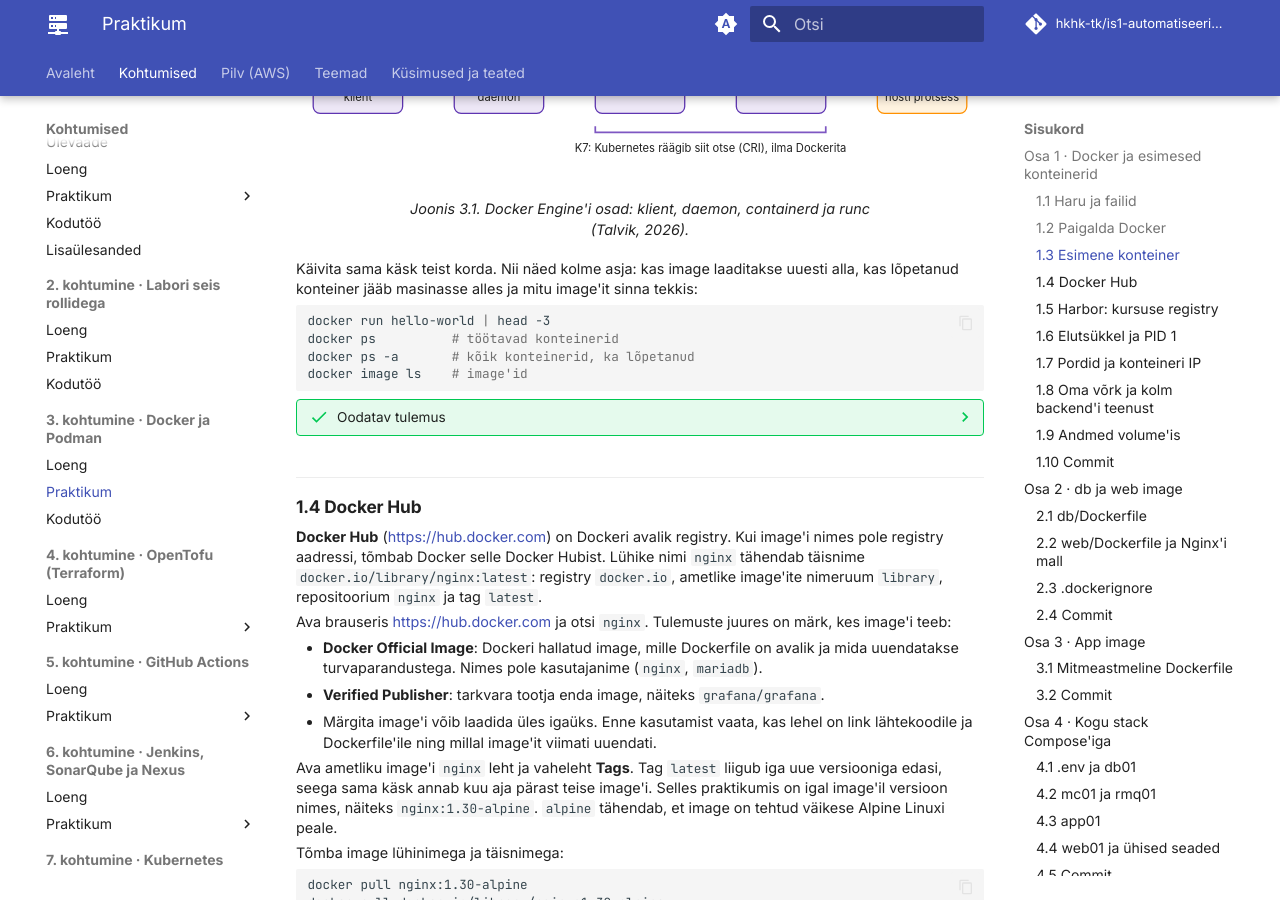
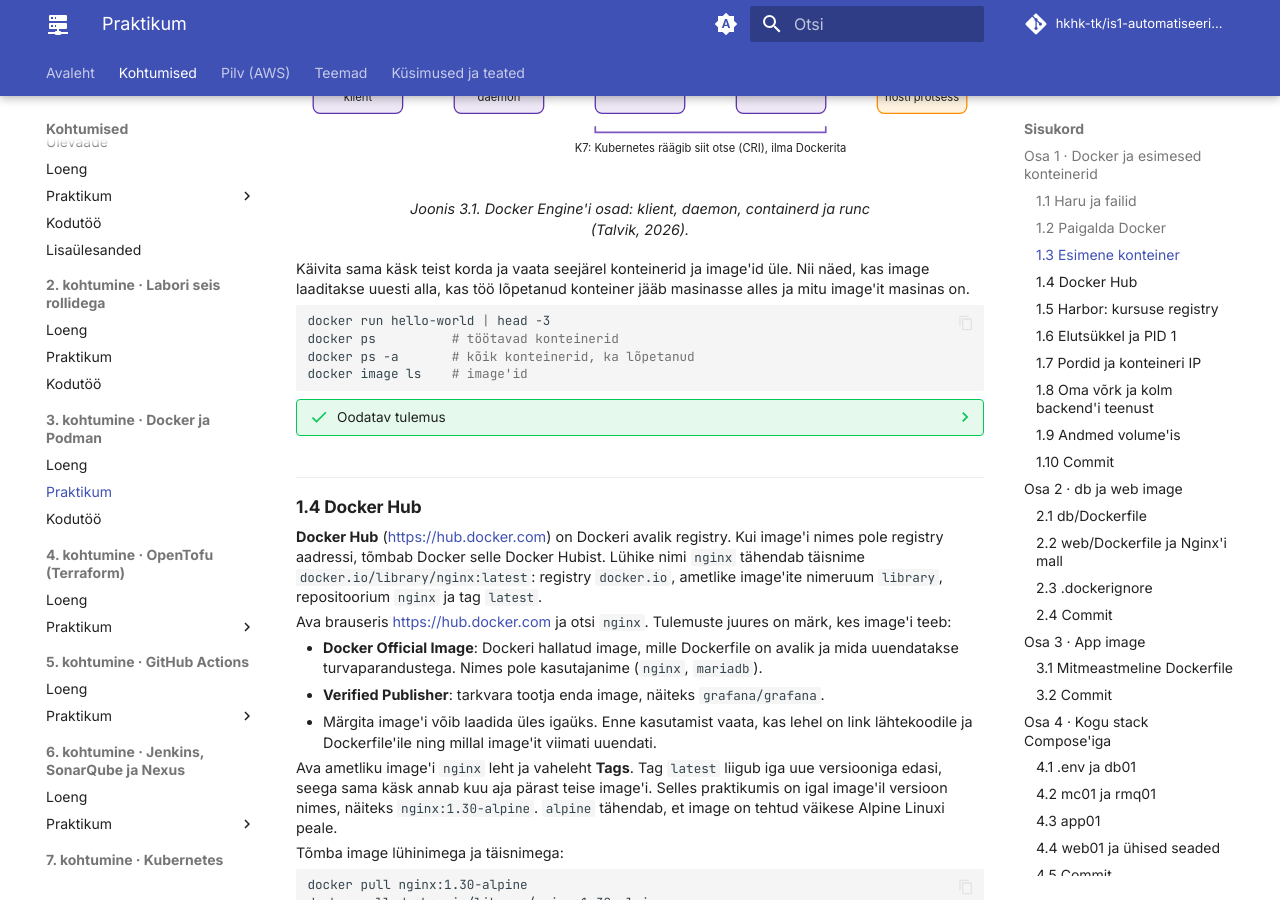
Before and after one commit to hkhk-tk/is1-automatiseerimine, an MkDocs documentation site: the page built from docs/k03/lab.md, in a window 1280 px wide and 900 px high, scrolled down 2625 px. Built offline with MkDocs 1.6.1 and Material for MkDocs 9.7.7, drawn with Linux system fonts in a browser that asks for light colours; comment, search, counter and statistics services are not loaded.

Commit message:
K3 praktikum 1.3: lause grammatika

````diff
--- a/docs/k03/lab.md
+++ b/docs/k03/lab.md
@@ -149,7 +149,7 @@ Teate neli punkti vastavad joonisele 3.1. Käsk `docker` saadab sinu soovi taust
   <figcaption>Joonis 3.1. Docker Engine'i osad: klient, daemon, containerd ja runc (Talvik, 2026).</figcaption>
 </figure>
 
-Käivita sama käsk teist korda. Nii näed kolme asja: kas image laaditakse uuesti alla, kas lõpetanud konteiner jääb masinasse alles ja mitu image'it sinna tekkis:
+Käivita sama käsk teist korda ja vaata seejärel konteinerid ja image'id üle. Nii näed, kas image laaditakse uuesti alla, kas töö lõpetanud konteiner jääb masinasse alles ja mitu image'it masinas on.
 
 ```bash
 docker run hello-world | head -3
@@ -160,7 +160,7 @@ docker image ls    # image'id
 
 ??? success "Oodatav tulemus"
 
-    Teisel korral allalaadimist ei olnud, sest image oli juba masinas. `docker ps` on tühi: ükski konteiner ei tööta. `docker ps -a` näitab kahte konteinerit olekus `Exited (0)`: programm lõpetas edukalt ja konteiner peatus koos sellega. Peatatud konteinerid jäävad masinasse, kuni need kustutad. `docker image ls` näitab ühte image'it `hello-world`, sest mõlemad konteinerid tehti samast image'ist.
+    Teisel korral allalaadimist ei olnud, sest image oli juba masinas. `docker ps` on tühi: ükski konteiner ei tööta. `docker ps -a` näitab kahte konteinerit olekus `Exited (0)`: programm lõpetas töö edukalt ja konteiner peatus koos sellega. Peatatud konteinerid jäävad masinasse, kuni need kustutad. `docker image ls` näitab ühte image'it `hello-world`, sest mõlemad konteinerid tehti samast image'ist.
 
 ### 1.4 Docker Hub
 
````
